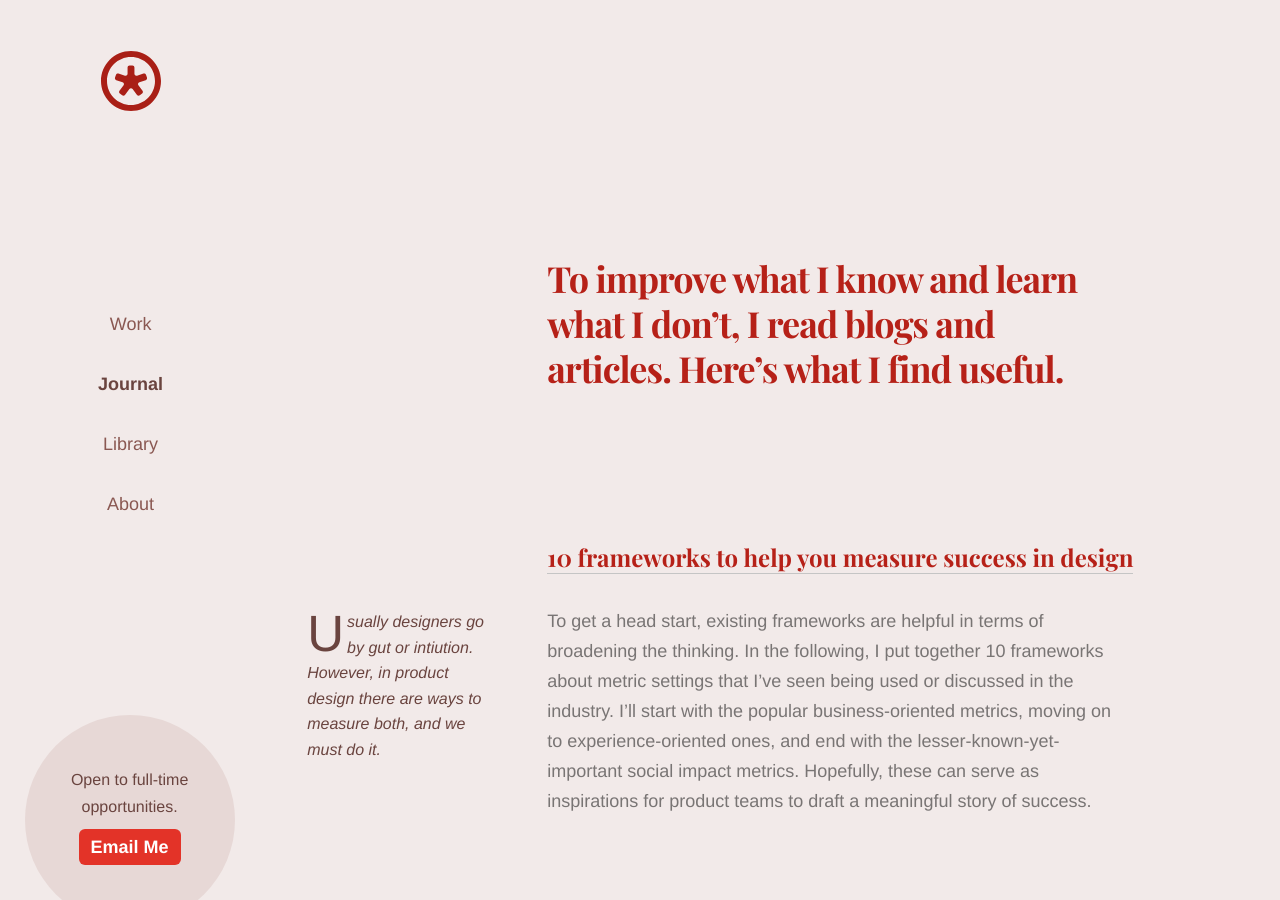
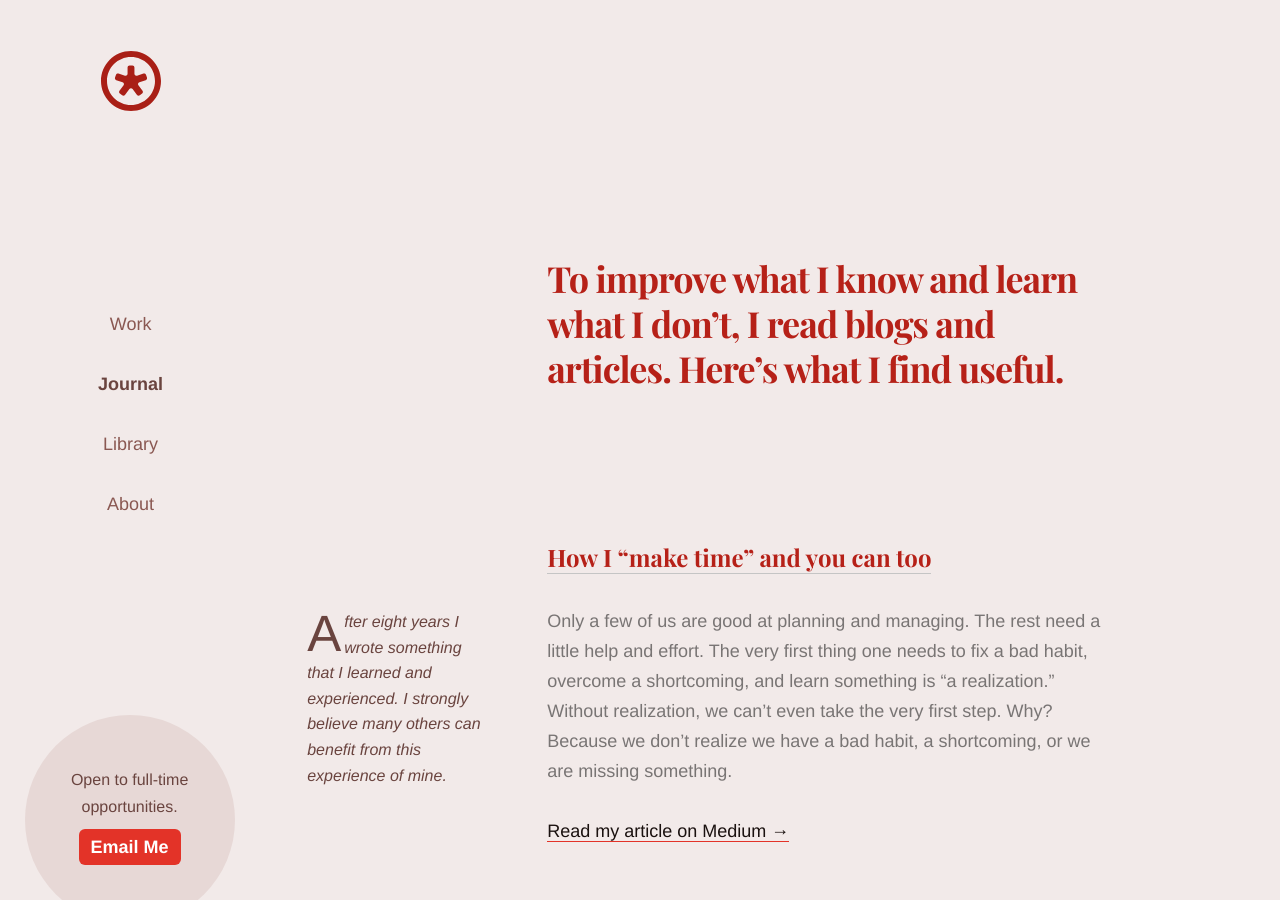
Before and after one commit to harjotgrewal/amrindersandhu, a Jekyll site: the page built from journal.html, in a window 1280 px wide and 900 px high. Built offline with Jekyll 4.4.1, drawn with Linux system fonts in a browser that asks for light colours.

Commit message:
[A][HTML] Medium Entry

```diff
--- a/_data/entries.yml
+++ b/_data/entries.yml
@@ -1,5 +1,14 @@
 
 journal:
+
+- {
+	title: '<span class="c-dropcap">A</span>fter eight years I wrote something that I learned and experienced. I strongly believe many others can benefit from this experience of mine.',
+	url: 'https://medium.com/@anaami/how-i-make-time-and-you-can-too-6cf83265d9b',
+	content-title: 'How I “make time” and you can too',
+	content-copy: 'Only a few of us are good at planning and managing. The rest need a little help and effort. The very first thing one needs to fix a bad habit, overcome a shortcoming, and learn something is “a realization.” Without realization, we can’t even take the very first step. Why? Because we don’t realize we have a bad habit, a shortcoming, or we are missing something. <br/><br/> <a href="https://medium.com/@anaami/how-i-make-time-and-you-can-too-6cf83265d9b" target="_blank">Read my article on Medium &rarr;</a>',
+	date: '28 Apr, 2020'
+}
+
 
 # - {
 # 	title: '',
--- a/_includes/footer.html
+++ b/_includes/footer.html
@@ -1,6 +1,6 @@
 
 <footer class="c-footer l-grid_of_8"><small class="l-span_4">&copy; 2008-2020 Amrinder Sandhu</small>
-  <div class="c-footer__links l-span_5-9"><a href="https://twitter.com/anaami">Twitter</a><i class="u-sep">&middot;</i><a href="https://www.linkedin.com/in/amrindersandhu/">LinkedIn</a><i class="u-sep">&middot;</i><a href="https://github.com/amrindersandhu">GitHub</a>
+  <div class="c-footer__links l-span_5-9"><a href="https://twitter.com/anaami">Twitter</a><i class="u-sep">&middot;</i><a href="https://www.linkedin.com/in/amrindersandhu/">LinkedIn</a><i class="u-sep">&middot;</i><a href="https://github.com/amrindersandhu">GitHub</a><i class="u-sep">&middot;</i><a href="https://medium.com/@anaami">Medium</a>
   </div><button id="js-back-to-top" class="back-to-top">&uarr; <span>Back To Top</span></button>
   <!-- Email Modal-->
   <div id="emailModal" class="c-modal c-modal--email">
```
Also changed, not shown: _jadefiles/footer.pug (+7 -0 lines), 14 other files.
